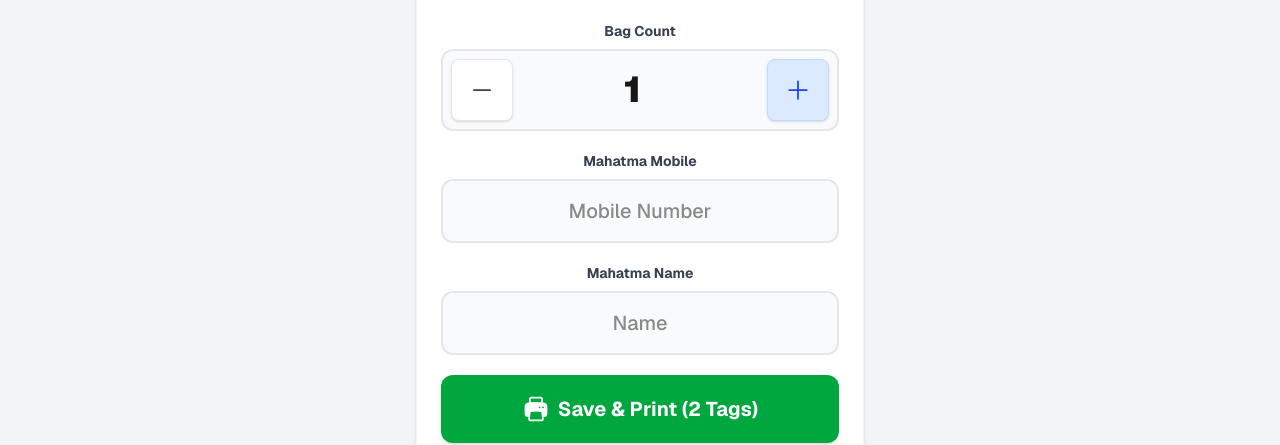
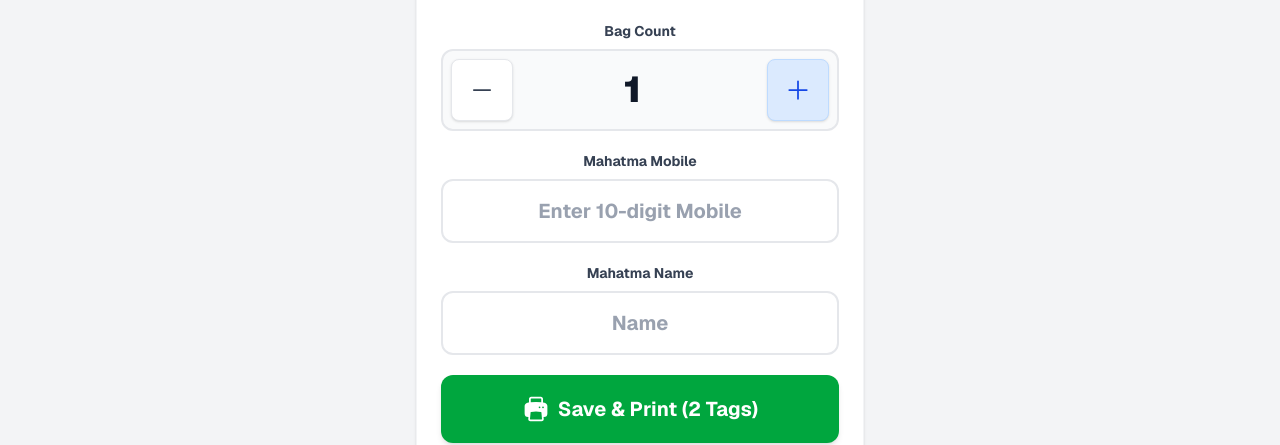
Before and after one commit to dhirajtekade/pune-cloakroom, a Next.js app: page / in a window 1280 px wide. Shown: the part 140-585 px from the top of the page. Built offline with nearby package versions, Linux system fonts and the light colour scheme.

Commit message:
updateed new code

```diff
--- a/src/app/api/checkin/route.js
+++ b/src/app/api/checkin/route.js
@@ -1,12 +1,15 @@
-export const runtime = 'edge';
+export const runtime = "edge";
 import { NextResponse } from "next/server";
-import { sql } from "@neondatabase/serverless";
+import { neon } from "@neondatabase/serverless";
 
 export async function POST(request) {
   try {
+    // 1. Initialize the connection using the neon function
+    const sql = neon(process.env.DATABASE_URL);
+
     const { mobile, name, bagCount } = await request.json();
 
-    // Insert into Postgres and immediately return the new token_id
+    // 2. Execute the query using the newly created 'sql' constant
     const result = await sql`
       INSERT INTO checkins (mobile, name, bag_count, status)
       VALUES (${mobile}, ${name}, ${bagCount}, 'STORED')
@@ -18,9 +21,9 @@ export async function POST(request) {
       tokenId: result[0].token_id,
     });
   } catch (error) {
-    console.error("Check-in Error:", error);
+    console.error("Database Error:", error);
     return NextResponse.json(
-      { error: "Failed to save check-in" },
+      { error: "Failed to save record" },
       { status: 500 },
     );
   }
--- a/src/components/CheckInView.jsx
+++ b/src/components/CheckInView.jsx
@@ -1,10 +1,10 @@
-'use client';
-import { useState } from 'react';
-import { PlusIcon, MinusIcon, PrinterIcon } from '@heroicons/react/24/solid';
+"use client";
+import { useState } from "react";
+import { PlusIcon, MinusIcon, PrinterIcon } from "@heroicons/react/24/solid";
 
 export default function CheckInView() {
-  const [mobile, setMobile] = useState('');
-  const [name, setName] = useState('');
+  const [mobile, setMobile] = useState("");
+  const [name, setName] = useState("");
   const [bagCount, setBagCount] = useState(1);
   const [isLoading, setIsLoading] = useState(false);
 
@@ -13,9 +13,9 @@ export default function CheckInView() {
     setIsLoading(true);
 
     try {
-      const res = await fetch('/api/checkin', {
-        method: 'POST',
-        headers: { 'Content-Type': 'application/json' },
+      const res = await fetch("/api/checkin", {
+        method: "POST",
+        headers: { "Content-Type": "application/json" },
         body: JSON.stringify({ mobile, name, bagCount }),
       });
 
@@ -24,7 +24,9 @@ export default function CheckInView() {
       if (data.success) {
         alert(`Success! Token #${data.tokenId} generated.`);
         // Reset Form
-        setName(''); setMobile(''); setBagCount(1);
+        setName("");
+        setMobile("");
+        setBagCount(1);
       } else {
         alert("Error saving record.");
       }
@@ -37,14 +39,22 @@ export default function CheckInView() {
 
   return (
     <div className="bg-white rounded-2xl shadow-sm p-6 max-w-md mx-auto border border-gray-100">
-      <h2 className="text-2xl font-black text-gray-800 mb-6 text-center text-blue-800">New Check-In</h2>
+      <h2 className="text-2xl font-black text-gray-800 mb-6 text-center text-blue-800">
+        New Check-In
+      </h2>
 
       <form onSubmit={handleCheckIn} className="space-y-5">
         <div>
-          <label className="block text-sm font-bold text-gray-700 mb-2 text-center">Bag Count</label>
+          <label className="block text-sm font-bold text-gray-700 mb-2 text-center">
+            Bag Count
+          </label>
           <div className="flex items-center justify-between border-2 border-gray-200 bg-gray-50 rounded-xl p-2">
-            <button type="button" onClick={() => setBagCount(Math.max(1, bagCount - 1))} className="bg-white shadow-sm border border-gray-200 p-4 rounded-lg text-gray-700 active:bg-gray-100">
-              <MinusIcon className="h-7 w-7"/>
+            <button
+              type="button"
+              onClick={() => setBagCount(Math.max(1, bagCount - 1))}
+              className="bg-white shadow-sm border border-gray-200 p-4 rounded-lg text-gray-700 active:bg-gray-100"
+            >
+              <MinusIcon className="h-7 w-7" />
             </button>
 
             <input
@@ -52,36 +62,65 @@ export default function CheckInView() {
               inputMode="numeric"
               pattern="[0-9]*"
               value={bagCount}
-              onChange={(e) => setBagCount(parseInt(e.target.value) || 1)}
-              className="w-full text-center text-4xl font-black bg-transparent focus:outline-none"
+              // This is the magic line: it selects the number on tap
+              onFocus={(e) => e.target.select()}
+              onClick={(e) => e.target.select()}
+              onChange={(e) => {
+                const val = parseInt(e.target.value);
+                // If the box is empty (user deleted everything), set it to empty string
+                // or 0 so they can type a fresh number easily
+                setBagCount(isNaN(val) ? "" : val);
+              }}
+              // Ensure that if they leave the box empty, it resets to at least 1
+              onBlur={() => {
+                if (bagCount === "" || bagCount < 1) setBagCount(1);
+              }}
+              className="w-full text-center text-4xl font-black bg-transparent text-gray-900 focus:outline-none"
             />
 
-            <button type="button" onClick={() => setBagCount(bagCount + 1)} className="bg-blue-100 shadow-sm border border-blue-200 p-4 rounded-lg text-blue-700 active:bg-blue-200">
-              <PlusIcon className="h-7 w-7"/>
+            <button
+              type="button"
+              onClick={() => setBagCount(bagCount + 1)}
+              className="bg-blue-100 shadow-sm border border-blue-200 p-4 rounded-lg text-blue-700 active:bg-blue-200"
+            >
+              <PlusIcon className="h-7 w-7" />
             </button>
           </div>
         </div>
 
         <div>
-          <label className="block text-sm font-bold text-gray-700 mb-2 text-center">Mahatma Mobile</label>
+          <label className="block text-sm font-bold text-gray-700 mb-2 text-center">
+            Mahatma Mobile
+          </label>
           <input
-            type="tel"
+            type="text"
+            inputMode="numeric" // Triggers the number pad on mobile phones
+            pattern="[0-9]*" // Extra hint for browsers
             value={mobile}
-            onChange={(e) => setMobile(e.target.value)}
-            placeholder="Mobile Number"
-            className="w-full p-4 bg-gray-50 border-2 border-gray-200 rounded-xl text-xl font-medium text-center focus:border-blue-500 focus:bg-white focus:outline-none"
+            onChange={(e) => {
+              // This regex removes any character that is NOT a number
+              const onlyNums = e.target.value.replace(/[^0-9]/g, "");
+              // Limit to 10 digits if needed
+              if (onlyNums.length <= 10) {
+                setMobile(onlyNums);
+              }
+            }}
+            placeholder="Enter 10-digit Mobile"
+            className="w-full p-4 bg-white border-2 border-gray-200 rounded-xl text-xl font-bold text-center text-gray-900 placeholder:text-gray-400 focus:border-blue-500 focus:outline-none"
             required
           />
         </div>
 
         <div>
-          <label className="block text-sm font-bold text-gray-700 mb-2 text-center">Mahatma Name</label>
+          <label className="block text-sm font-bold text-gray-700 mb-2 text-center">
+            Mahatma Name
+          </label>
           <input
             type="text"
             value={name}
             onChange={(e) => setName(e.target.value)}
             placeholder="Name"
-            className="w-full p-4 bg-gray-50 border-2 border-gray-200 rounded-xl text-xl font-medium text-center focus:border-blue-500 focus:bg-white focus:outline-none"
+            className="w-full p-4 bg-white border-2 border-gray-200 rounded-xl text-xl font-bold text-center text-gray-900 placeholder:text-gray-400 focus:border-blue-500 focus:outline-none"
             required
           />
         </div>
@@ -90,11 +129,13 @@ export default function CheckInView() {
           type="submit"
           disabled={isLoading}
           className={`w-full mt-4 p-5 rounded-xl text-xl font-bold text-white flex items-center justify-center space-x-2 transition-all shadow-md
-            ${isLoading ? 'bg-gray-400' : 'bg-green-600 active:scale-[0.98]'}
+            ${isLoading ? "bg-gray-400" : "bg-green-600 active:scale-[0.98]"}
           `}
         >
           <PrinterIcon className="h-7 w-7" />
-          <span>{isLoading ? 'Saving...' : `Save & Print (${bagCount + 1} Tags)`}</span>
+          <span>
+            {isLoading ? "Saving..." : `Save & Print (${bagCount + 1} Tags)`}
+          </span>
         </button>
       </form>
     </div>
```
